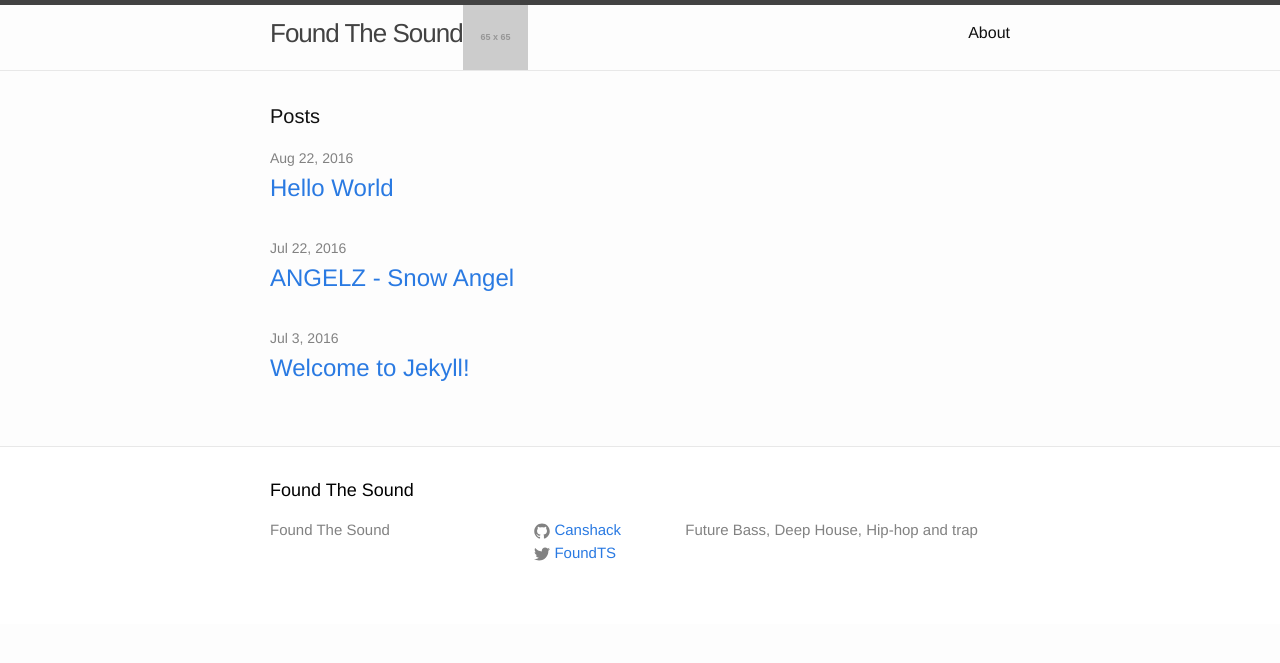
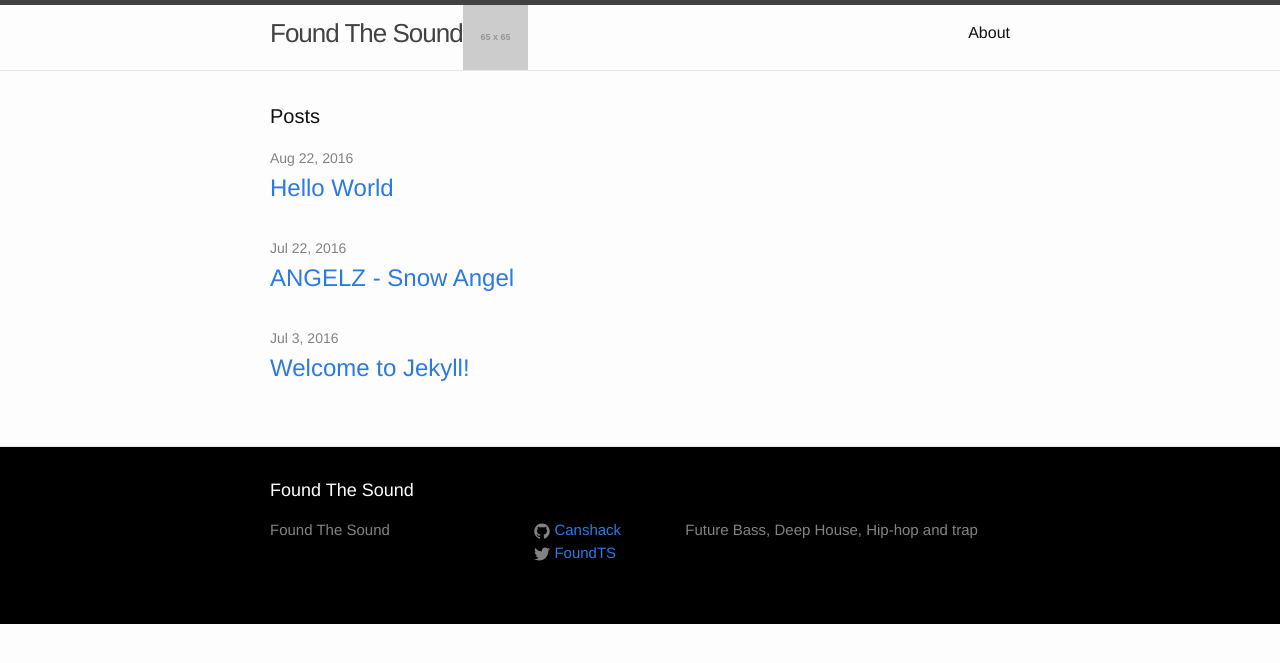
Before and after one commit to tfrenchy/Canshack.github.io, a Jekyll site: the page built from index.html, in a window 1280 px wide. Shown: the top 663 px of the page. Built offline with Jekyll 4.4.1, drawn with Linux system fonts in a browser that asks for light colours.

Commit message:
Update _layout.scss

```diff
--- a/_sass/_layout.scss
+++ b/_sass/_layout.scss
@@ -98,13 +98,13 @@
  * Site footer
  */
 .site-footer {
-    background-color: #ffffff;
+    background-color: #000000;
     border-top: 1px solid $grey-color-light;
     padding: $spacing-unit 0;
 }
 
 .footer-heading {
-    color: #000000;
+    color: #ffffff;
     font-size: 18px;
     margin-bottom: $spacing-unit / 2;
 }
```
